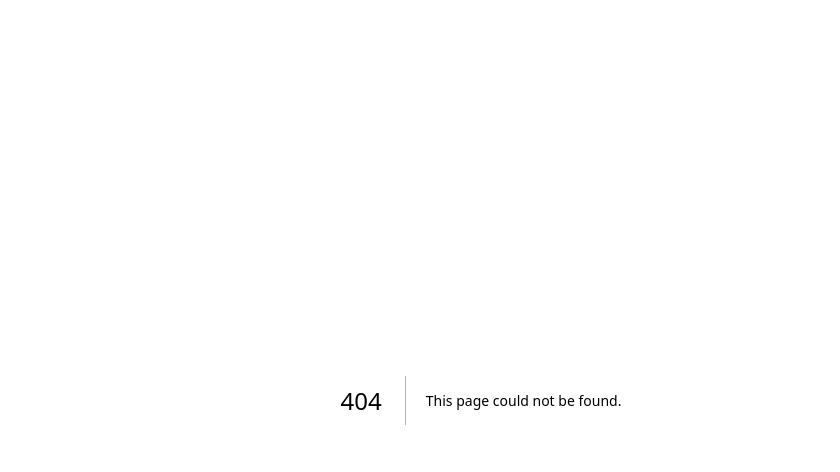
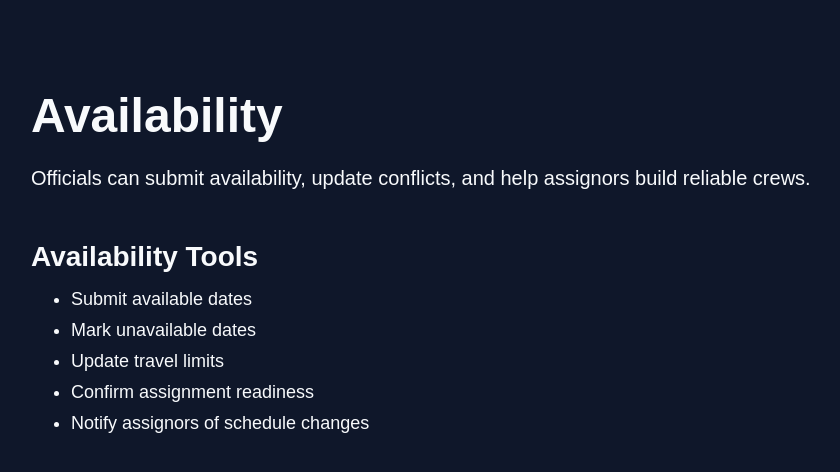
Before and after one commit to fmkrz65hh8-create/StripesNYC-, a Next.js app in the folder frontend/: page /availability in a window 1280 px wide. Before the commit this address had no page. Shown: the top 472 px of the page, without its empty margins (159-999 px from the left). Built offline with nearby package versions, Linux system fonts and the light colour scheme.

Commit message:
Create page.tsx

```diff
--- /dev/null
+++ b/frontend/app/availability/page.tsx
@@ -0,0 +1,24 @@
+export default function AvailabilityPage() {
+  return (
+    <main>
+      <section>
+        <h1>Availability</h1>
+        <p>
+          Officials can submit availability, update conflicts, and help
+          assignors build reliable crews.
+        </p>
+      </section>
+
+      <section>
+        <h2>Availability Tools</h2>
+        <ul>
+          <li>Submit available dates</li>
+          <li>Mark unavailable dates</li>
+          <li>Update travel limits</li>
+          <li>Confirm assignment readiness</li>
+          <li>Notify assignors of schedule changes</li>
+        </ul>
+      </section>
+    </main>
+  );
+}
```
